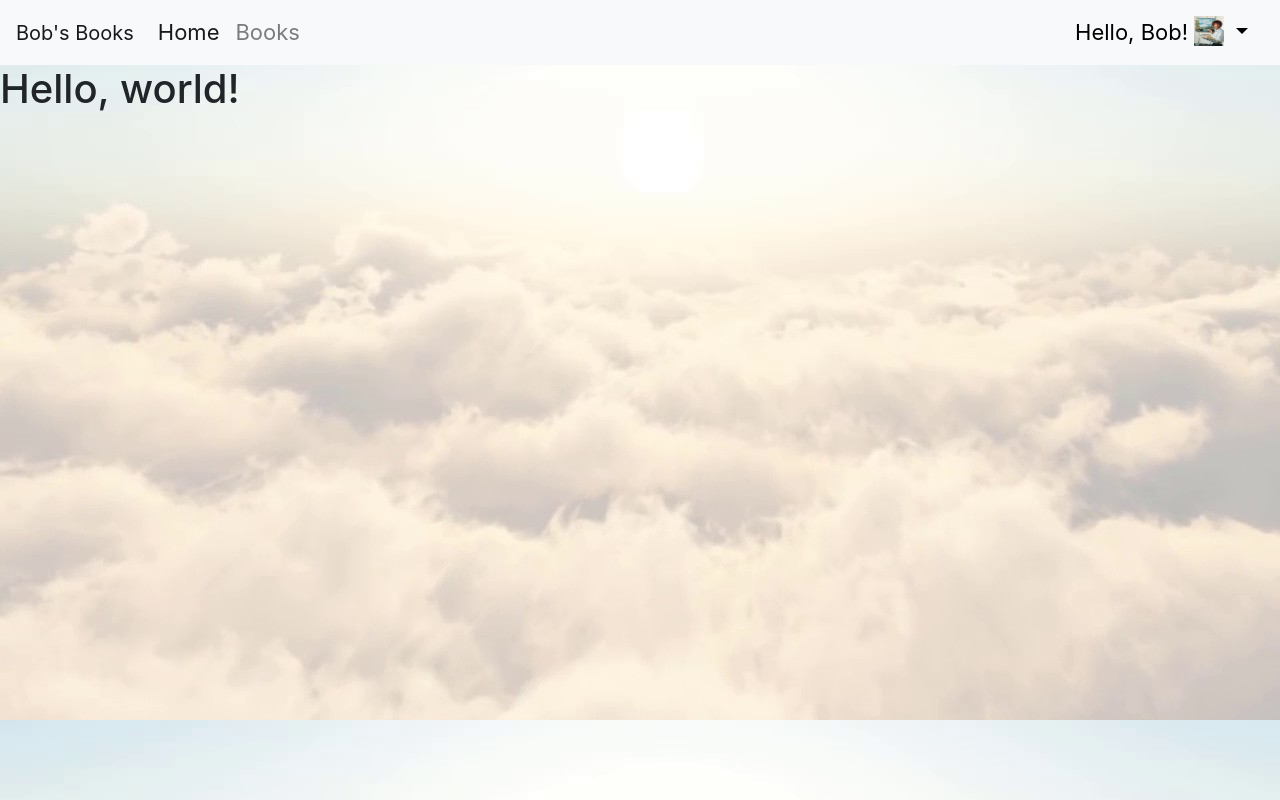
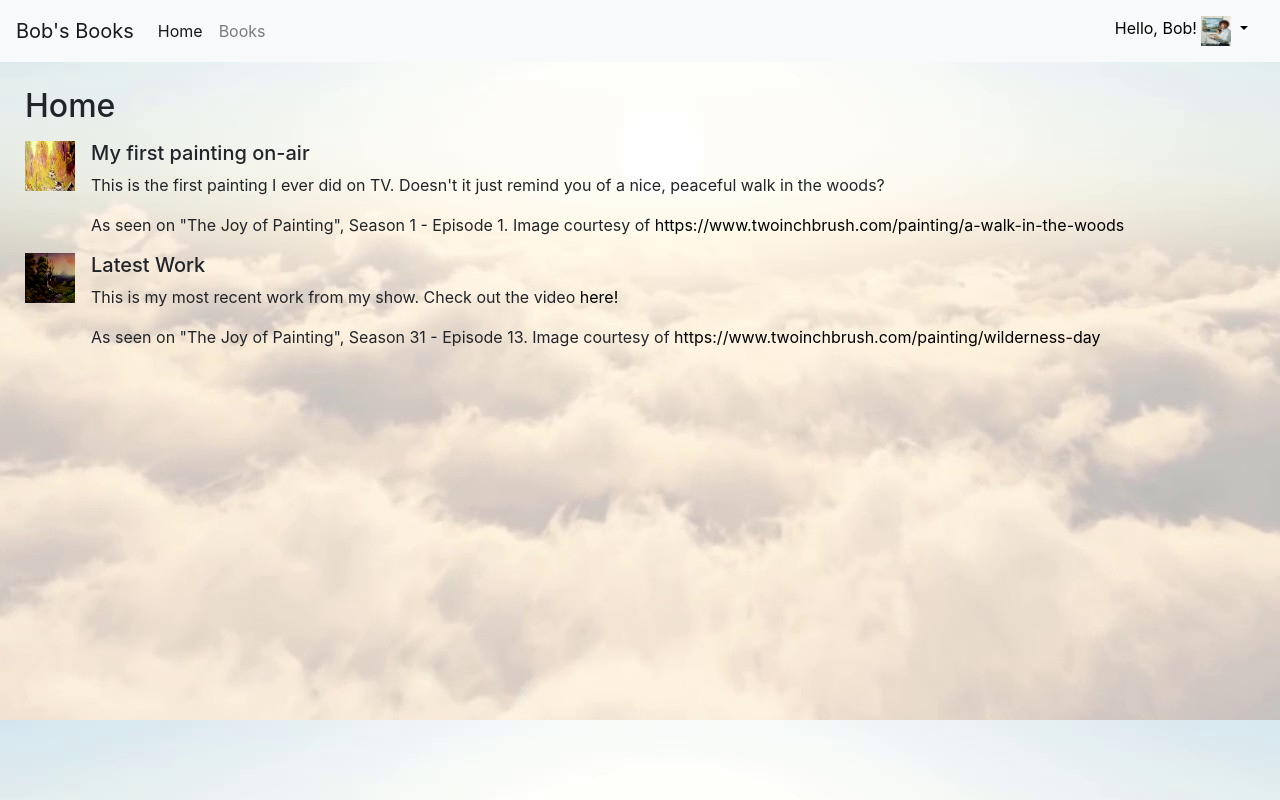
Before and after one commit to iu-msis/basic-html-myerset37, a plain HTML site: page public/index.html in a window 1280 px wide. Drawn offline with nearby package versions, Linux system fonts and the light colour scheme.

Commit message:
Completed home page and profile, added finishing touches and removed unused images from img folder

```diff
--- a/public/css/site.css
+++ b/public/css/site.css
@@ -8,9 +8,10 @@ background-image: url('../img/heaveniswherebobis.jpg')
   font-weight: normal;
   font-style: italic;
 }
-#btable {
+main {
   margin-left: 25px;
   margin-right: 25px;
+  margin-top: 25px;
 }
 
 .dropdown-menu {
@@ -23,6 +24,7 @@ background-image: url('../img/heaveniswherebobis.jpg')
   color: black;
 }
 
+/* adopted from https://www.w3schools.com/howto/howto_css_profile_card.asp */
 .card {
   box-shadow: 0 4px 8px 0 rgba(0, 0, 0, 0.2);
   max-width: 400px;
@@ -36,11 +38,12 @@ background-image: url('../img/heaveniswherebobis.jpg')
 }
 
 #contact {
+  text-decoration: none;
   border: none;
   outline: 0;
   display: inline-block;
   padding: 8px;
-  color: white;
+  color: gold;
   background-color: #000;
   text-align: center;
   cursor: pointer;
@@ -50,10 +53,14 @@ background-image: url('../img/heaveniswherebobis.jpg')
 
 a {
   text-decoration: none;
-  font-size: 22px;
-  color: black;
+  /* font-size: 22px; */
+  color: gold;
 }
 
 button:hover, a:hover {
   opacity: 0.7;
 }
+
+#source {
+  color: black;
+}
--- a/public/index.html
+++ b/public/index.html
@@ -19,7 +19,7 @@
   <body>
     <header>
     </header>
-    <nav class="navbar navbar-expand-sm navbar-light bg-light">
+    <nav class="navbar navbar-expand-lg navbar-light bg-light">
       <a class="navbar-brand" href="#">Bob's Books</a>
       <button class="navbar-toggler" type="button" data-toggle="collapse" data-target="#navbarTogglerDemo02" aria-controls="navbarTogglerDemo02" aria-expanded="false" aria-label="Toggle navigation">
         <span class="navbar-toggler-icon"></span>
@@ -44,6 +44,28 @@
           <!-- </li> -->
       </div>
     </nav>
-    <h1>Hello, world!</h1>
+    <main>
+      <p><h2>Home</h2></p>
+      <div class="media">
+        <a href="img/S1E1.png" >
+          <img class="align-self-start mr-3" src="img/S1E1.png" width="50" height="50" alt="A Walk in the Woods">
+        </a>
+        <div class="media-body">
+          <h5 class="mt-0">My first painting on-air</h5>
+          <p>This is the first painting I ever did on TV. Doesn't it just remind you of a nice, peaceful walk in the woods?</p>
+          <p>As seen on "The Joy of Painting", Season 1 - Episode 1. Image courtesy of <a href="https://www.twoinchbrush.com/painting/a-walk-in-the-woods" id="source">https://www.twoinchbrush.com/painting/a-walk-in-the-woods</a></p>
+        </div>
+      </div>
+      <div class="media">
+        <a href="img/S31E13.png" >
+          <img class="align-self-start mr-3" src="img/S31E13.png" width="50" height="50" alt="Wilderness Day">
+        </a>
+        <div class="media-body">
+          <h5 class="mt-0">Latest Work</h5>
+          <p>This is my most recent work from my show. Check out the video <a href="https://youtu.be/nJGCVFn57U8" id="source">here!</a></p>
+          <p>As seen on "The Joy of Painting", Season 31 - Episode 13. Image courtesy of <a href="https://www.twoinchbrush.com/painting/wilderness-day" id="source">https://www.twoinchbrush.com/painting/wilderness-day</a></p>
+        </div>
+      </div>
+    </main>
   </body>
 </html>
```
Also changed, not shown: public/books.html (+1 -1 lines), public/profile.html (+5 -3 lines), public/img/S1E1.png (added), public/img/S31E13.png (added), public/img/mountain.jpg (deleted), public/img/wood.jpg (deleted), 1 other file.
